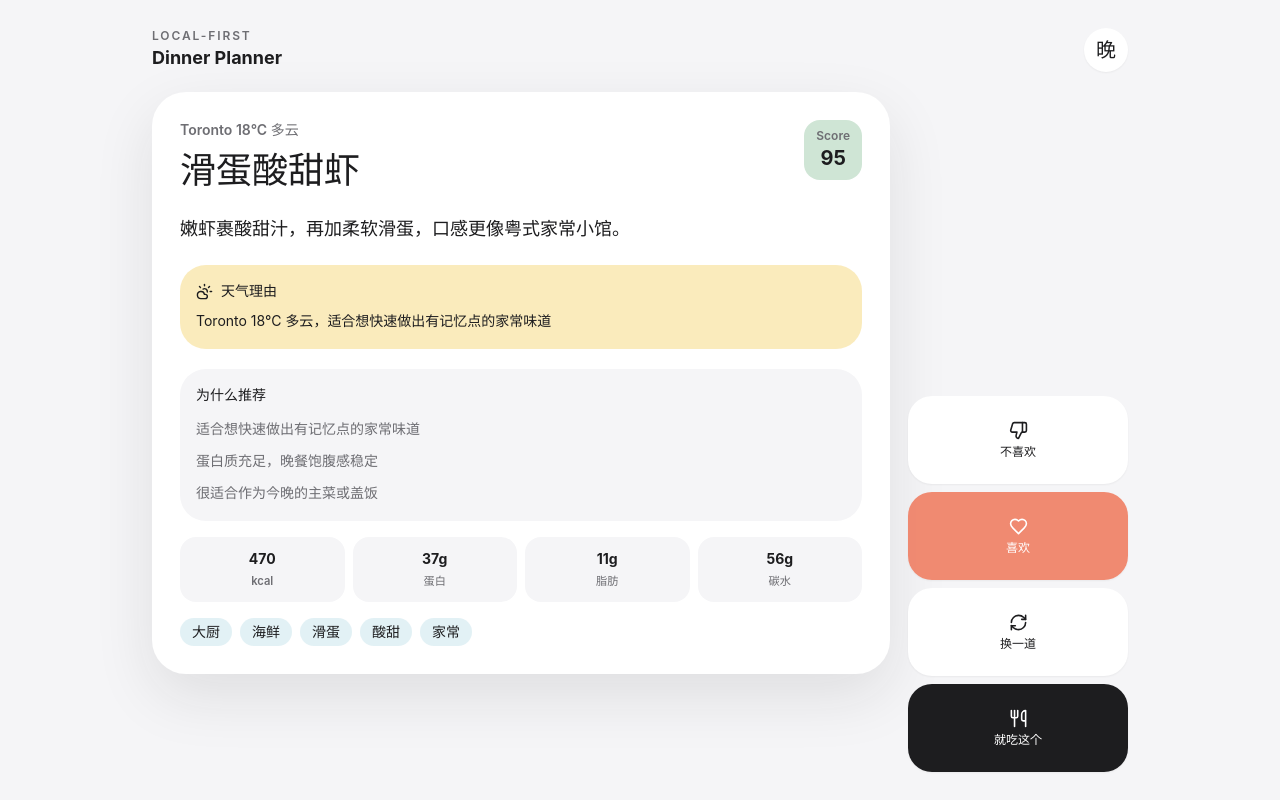
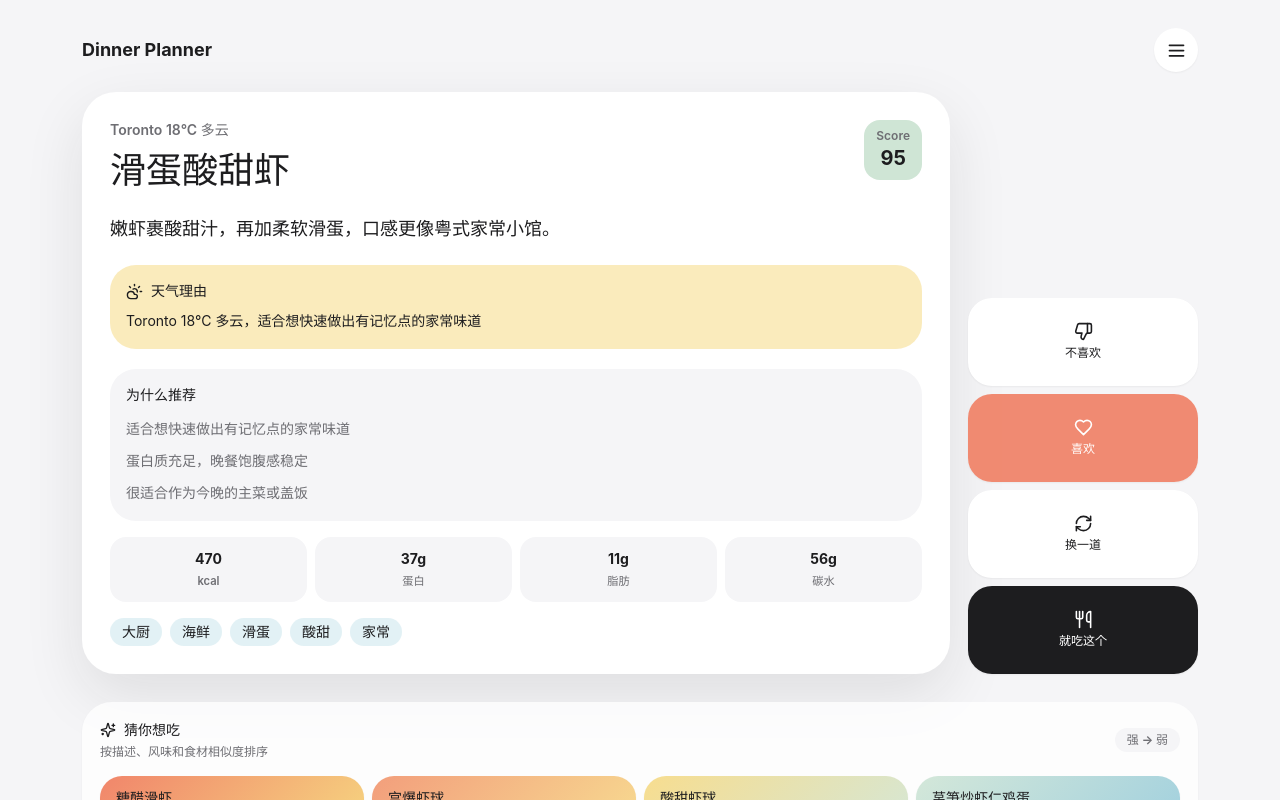
Before and after one commit to Woodyhu96/MealMind, a React (Vite) app: page / in a window 1280 px wide. Both pictures are taken after a click on the button "生成今晚菜单". Shown: the top 800 px of the page. Built offline with nearby package versions, Linux system fonts and the light colour scheme.

Commit message:
Add related dish rail and menu overlay

```diff
--- a/src/App.tsx
+++ b/src/App.tsx
@@ -9,6 +9,7 @@ import { useDeviceProfile } from "./hooks/useDeviceProfile";
 import { useLocalPreferences } from "./hooks/useLocalPreferences";
 import type { DinnerDish } from "./types/dinner";
 import { rankDishes } from "./utils/preferenceEngine";
+import { getRelatedDishes } from "./utils/relatedDishes";
 
 type View = "home" | "thinking" | "recommendation" | "summary";
 
@@ -28,6 +29,11 @@ export default function App() {
   );
 
   const currentDish = rankedDishes[currentIndex % rankedDishes.length];
+
+  const relatedDishes = useMemo(
+    () => getRelatedDishes(currentDish, rankedDishes, deviceProfile === "desktop-chrome" ? 8 : 6),
+    [currentDish, deviceProfile, rankedDishes],
+  );
 
   const toggleChip = (chip: string) => {
     setSelectedChips((current) =>
@@ -50,6 +56,13 @@ export default function App() {
 
   const showNextDish = () => {
     setCurrentIndex((index) => (index + 1) % rankedDishes.length);
+  };
+
+  const showDishById = (dishId: string) => {
+    const nextIndex = rankedDishes.findIndex((dish) => dish.id === dishId);
+    if (nextIndex >= 0) {
+      setCurrentIndex(nextIndex);
+    }
   };
 
   const handleFeedback = (feedback: "like" | "dislike") => {
@@ -89,6 +102,8 @@ export default function App() {
           onDislike={() => handleFeedback("dislike")}
           onNext={showNextDish}
           onConfirm={confirmDish}
+          relatedDishes={relatedDishes}
+          onSelectRelatedDish={showDishById}
         />
       )}
       {view === "summary" && confirmedDish && (
--- a/src/components/AppShell.tsx
+++ b/src/components/AppShell.tsx
@@ -1,4 +1,6 @@
+import { Menu, X } from "lucide-react";
 import type { ReactNode } from "react";
+import { useState } from "react";
 import type { DeviceProfile } from "../hooks/useDeviceProfile";
 
 type AppShellProps = {
@@ -7,17 +9,101 @@ type AppShellProps = {
 };
 
 export function AppShell({ children, deviceProfile }: AppShellProps) {
+  const [menuOpen, setMenuOpen] = useState(false);
+  const [onlineMode, setOnlineMode] = useState(false);
+
   return (
     <main className="min-h-screen bg-paper text-ink" data-device={deviceProfile}>
       <div className="app-frame mx-auto flex min-h-screen w-full flex-col px-5 py-5">
-        <div className="mb-5 flex items-center justify-between">
-          <div>
-            <p className="text-xs font-semibold uppercase tracking-[0.16em] text-muted">Local-first</p>
+        <div className={`app-content flex min-h-screen flex-col transition duration-300 ${menuOpen ? "app-content-blurred" : ""}`}>
+          <div className="mb-5 flex items-center justify-between">
             <p className="text-lg font-bold">Dinner Planner</p>
+            <button
+              type="button"
+              aria-label="Open menu"
+              onClick={() => setMenuOpen(true)}
+              className="flex h-11 w-11 items-center justify-center rounded-full bg-white text-ink shadow-sm transition active:scale-[0.96]"
+            >
+              <Menu size={21} />
+            </button>
           </div>
-          <div className="flex h-11 w-11 items-center justify-center rounded-full bg-white text-xl shadow-sm">晚</div>
+          {children}
         </div>
-        {children}
+
+        {menuOpen && (
+          <div className="menu-layer fixed inset-0 z-40">
+            <button
+              type="button"
+              aria-label="Close menu"
+              className="absolute inset-0 cursor-default bg-white/18"
+              onClick={() => setMenuOpen(false)}
+            />
+            <aside className="menu-panel absolute right-5 top-5 w-[min(330px,calc(100vw-40px))] rounded-[30px] border border-white/70 bg-white/78 p-5 shadow-soft backdrop-blur-2xl">
+              <div className="flex items-start justify-between gap-4">
+                <div>
+                  <p className="text-2xl font-bold leading-tight">Menu</p>
+                  <p className="mt-1 text-sm font-medium text-muted">Dinner Planner</p>
+                </div>
+                <button
+                  type="button"
+                  aria-label="Close menu"
+                  onClick={() => setMenuOpen(false)}
+                  className="flex h-10 w-10 items-center justify-center rounded-full bg-white text-ink shadow-sm transition active:scale-[0.96]"
+                >
+                  <X size={19} />
+                </button>
+              </div>
+
+              <div className="mt-6 rounded-[24px] bg-white/75 p-4">
+                <div className="flex items-center justify-between gap-4">
+                  <div>
+                    <p className="text-sm font-bold text-ink">Recommendation Mode</p>
+                    <p className="mt-1 text-xs font-semibold text-muted">{onlineMode ? "Online" : "Offline"}</p>
+                  </div>
+                  <button
+                    type="button"
+                    role="switch"
+                    aria-checked={onlineMode}
+                    onClick={() => setOnlineMode((current) => !current)}
+                    className={`relative h-9 w-[88px] rounded-full p-1 transition ${onlineMode ? "bg-ink" : "bg-line"}`}
+                  >
+                    <span className="absolute left-3 top-1/2 -translate-y-1/2 text-[0.65rem] font-bold text-white/80">
+                      ON
+                    </span>
+                    <span className="absolute right-2.5 top-1/2 -translate-y-1/2 text-[0.65rem] font-bold text-muted">
+                      OFF
+                    </span>
+                    <span
+                      className={`absolute top-1 h-7 w-10 rounded-full bg-white shadow-sm transition ${
+                        onlineMode ? "left-[43px]" : "left-1"
+                      }`}
+                    />
+                  </button>
+                </div>
+                <div className="mt-4 grid grid-cols-2 gap-2">
+                  <button
+                    type="button"
+                    onClick={() => setOnlineMode(false)}
+                    className={`rounded-2xl px-3 py-3 text-sm font-bold transition ${
+                      !onlineMode ? "bg-ink text-white" : "bg-paper text-muted"
+                    }`}
+                  >
+                    Offline
+                  </button>
+                  <button
+                    type="button"
+                    onClick={() => setOnlineMode(true)}
+                    className={`rounded-2xl px-3 py-3 text-sm font-bold transition ${
+                      onlineMode ? "bg-ink text-white" : "bg-paper text-muted"
+                    }`}
+                  >
+                    Online
+                  </button>
+                </div>
+              </div>
+            </aside>
+          </div>
+        )}
       </div>
     </main>
   );
--- a/src/components/DishCard.tsx
+++ b/src/components/DishCard.tsx
@@ -2,6 +2,8 @@ import { CloudSun, Heart, RefreshCw, ThumbsDown, Utensils } from "lucide-react";
 import { useRef } from "react";
 import type { ReactNode } from "react";
 import type { DinnerDish } from "../types/dinner";
+import { RelatedDishRail } from "./RelatedDishRail";
+import type { RelatedDish } from "../utils/relatedDishes";
 
 type DishCardProps = {
   dish: DinnerDish;
@@ -10,9 +12,20 @@ type DishCardProps = {
   onDislike: () => void;
   onNext: () => void;
   onConfirm: () => void;
+  relatedDishes: RelatedDish[];
+  onSelectRelatedDish: (dishId: string) => void;
 };
 
-export function DishCard({ dish, nutritionMode, onLike, onDislike, onNext, onConfirm }: DishCardProps) {
+export function DishCard({
+  dish,
+  nutritionMode,
+  onLike,
+  onDislike,
+  onNext,
+  onConfirm,
+  relatedDishes,
+  onSelectRelatedDish,
+}: DishCardProps) {
   const swipeStartX = useRef<number | null>(null);
 
   const handlePointerUp = (x: number) => {
@@ -105,6 +118,10 @@ export function DishCard({ dish, nutritionMode, onLike, onDislike, onNext, onCon
         <ActionButton label="换一道" onClick={onNext} tone="light" icon={<RefreshCw size={19} />} />
         <ActionButton label="就吃这个" onClick={onConfirm} tone="dark" icon={<Utensils size={19} />} />
       </div>
+
+      <div className="related-rail-wrapper pt-4">
+        <RelatedDishRail relatedDishes={relatedDishes} onSelectDish={onSelectRelatedDish} />
+      </div>
     </section>
   );
 }
--- /dev/null
+++ b/src/components/RelatedDishRail.tsx
@@ -0,0 +1,48 @@
+import { Sparkles } from "lucide-react";
+import type { RelatedDish } from "../utils/relatedDishes";
+
+type RelatedDishRailProps = {
+  relatedDishes: RelatedDish[];
+  onSelectDish: (dishId: string) => void;
+};
+
+const gradients = [
+  "linear-gradient(135deg, rgba(240,127,99,0.95), rgba(246,215,122,0.95))",
+  "linear-gradient(135deg, rgba(241,145,106,0.88), rgba(246,215,122,0.82))",
+  "linear-gradient(135deg, rgba(246,215,122,0.84), rgba(207,229,213,0.9))",
+  "linear-gradient(135deg, rgba(207,229,213,0.9), rgba(138,197,216,0.82))",
+  "linear-gradient(135deg, rgba(138,197,216,0.72), rgba(255,255,255,0.92))",
+  "linear-gradient(135deg, rgba(255,255,255,0.95), rgba(245,245,247,0.95))",
+];
+
+export function RelatedDishRail({ relatedDishes, onSelectDish }: RelatedDishRailProps) {
+  return (
+    <section className="related-rail rounded-[30px] bg-white/80 p-4 shadow-sm">
+      <div className="flex items-center justify-between gap-3">
+        <div>
+          <p className="flex items-center gap-2 text-sm font-bold text-ink">
+            <Sparkles size={16} />
+            猜你想吃
+          </p>
+          <p className="mt-1 text-xs font-medium text-muted">按描述、风味和食材相似度排序</p>
+        </div>
+        <span className="rounded-full bg-paper px-3 py-1 text-xs font-bold text-muted">强 → 弱</span>
+      </div>
+
+      <div className="related-list mt-4 flex gap-2 overflow-x-auto pb-1">
+        {relatedDishes.map(({ dish, relevance }, index) => (
+          <button
+            key={dish.id}
+            type="button"
+            onClick={() => onSelectDish(dish.id)}
+            className="related-button min-w-[142px] rounded-[22px] px-4 py-3 text-left text-sm font-bold text-ink shadow-sm transition hover:-translate-y-0.5 active:scale-[0.98]"
+            style={{ background: gradients[index] ?? gradients[gradients.length - 1] }}
+          >
+            <span className="block leading-5">{dish.name}</span>
+            <span className="mt-2 block text-[0.68rem] font-bold text-ink/55">关联度 {relevance}</span>
+          </button>
+        ))}
+      </div>
+    </section>
+  );
+}
--- a/src/index.css
+++ b/src/index.css
@@ -30,8 +30,15 @@ body {
   max-width: 430px;
 }
 
+.app-content-blurred {
+  filter: blur(18px);
+  opacity: 0.62;
+  transform: scale(0.985);
+  pointer-events: none;
+}
+
 [data-device="desktop-chrome"] .app-frame {
-  max-width: 1040px;
+  max-width: 1180px;
   padding: 28px 32px;
 }
 
@@ -57,7 +64,7 @@ body {
 
 [data-device="desktop-chrome"] .dish-view {
   display: grid;
-  grid-template-columns: minmax(0, 1fr) 220px;
+  grid-template-columns: minmax(0, 1fr) 230px;
   gap: 18px;
   align-items: start;
 }
@@ -75,6 +82,30 @@ body {
 
 [data-device="desktop-chrome"] .dish-actions button {
   min-height: 88px;
+}
+
+[data-device="desktop-chrome"] .related-rail-wrapper {
+  grid-column: 1 / -1;
+  padding-top: 10px;
+}
+
+[data-device="desktop-chrome"] .related-rail {
+  padding: 18px;
+}
+
+[data-device="desktop-chrome"] .related-list {
+  display: grid;
+  grid-template-columns: repeat(4, minmax(0, 1fr));
+  overflow: visible;
+}
+
+[data-device="desktop-chrome"] .related-button {
+  min-width: 0;
+}
+
+[data-device="desktop-chrome"] .menu-panel {
+  right: max(32px, calc((100vw - 1180px) / 2 + 32px));
+  top: 28px;
 }
 
 [data-device="iphone-safari"] .app-frame {
--- /dev/null
+++ b/src/utils/relatedDishes.ts
@@ -0,0 +1,79 @@
+import type { DinnerDish } from "../types/dinner";
+
+export type RelatedDish = {
+  dish: DinnerDish;
+  relevance: number;
+};
+
+const keywords = [
+  "牛肉",
+  "鸡肉",
+  "鸡腿",
+  "虾",
+  "海鲜",
+  "鱼",
+  "猪肉",
+  "汤",
+  "咖喱",
+  "黑椒",
+  "酸甜",
+  "椒麻",
+  "辣",
+  "菌菇",
+  "蘑菇",
+  "豆腐",
+  "冬瓜",
+  "萝卜",
+  "番茄",
+  "土豆",
+  "芦笋",
+  "下饭",
+  "清淡",
+  "快手",
+  "高蛋白",
+  "空气炸锅",
+  "日式",
+  "川味",
+  "干锅",
+  "红烧",
+  "炖",
+  "焗饭",
+];
+
+function textForDish(dish: DinnerDish) {
+  return [dish.name, dish.description, ...dish.recommendationReason, ...dish.tags].join(" ");
+}
+
+function keywordSet(dish: DinnerDish) {
+  const text = textForDish(dish);
+  return new Set(keywords.filter((keyword) => text.includes(keyword)));
+}
+
+function proteinSet(dish: DinnerDish) {
+  return new Set(dish.ingredients.filter((item) => item.category === "protein").map((item) => item.name));
+}
+
+export function getRelatedDishes(currentDish: DinnerDish, dishes: DinnerDish[], limit = 6): RelatedDish[] {
+  const currentTags = new Set(currentDish.tags);
+  const currentKeywords = keywordSet(currentDish);
+  const currentProteins = proteinSet(currentDish);
+
+  return dishes
+    .filter((dish) => dish.id !== currentDish.id)
+    .map((dish) => {
+      const tagScore = dish.tags.reduce((score, tag) => score + (currentTags.has(tag) ? 14 : 0), 0);
+      const keywordScore = Array.from(keywordSet(dish)).reduce(
+        (score, keyword) => score + (currentKeywords.has(keyword) ? 8 : 0),
+        0,
+      );
+      const proteinScore = Array.from(proteinSet(dish)).some((protein) => currentProteins.has(protein)) ? 18 : 0;
+      const weatherScore = dish.weatherContext.condition === currentDish.weatherContext.condition ? 4 : 0;
+
+      return {
+        dish,
+        relevance: tagScore + keywordScore + proteinScore + weatherScore,
+      };
+    })
+    .sort((a, b) => b.relevance - a.relevance || b.dish.recommendationScore - a.dish.recommendationScore)
+    .slice(0, limit);
+}
```
